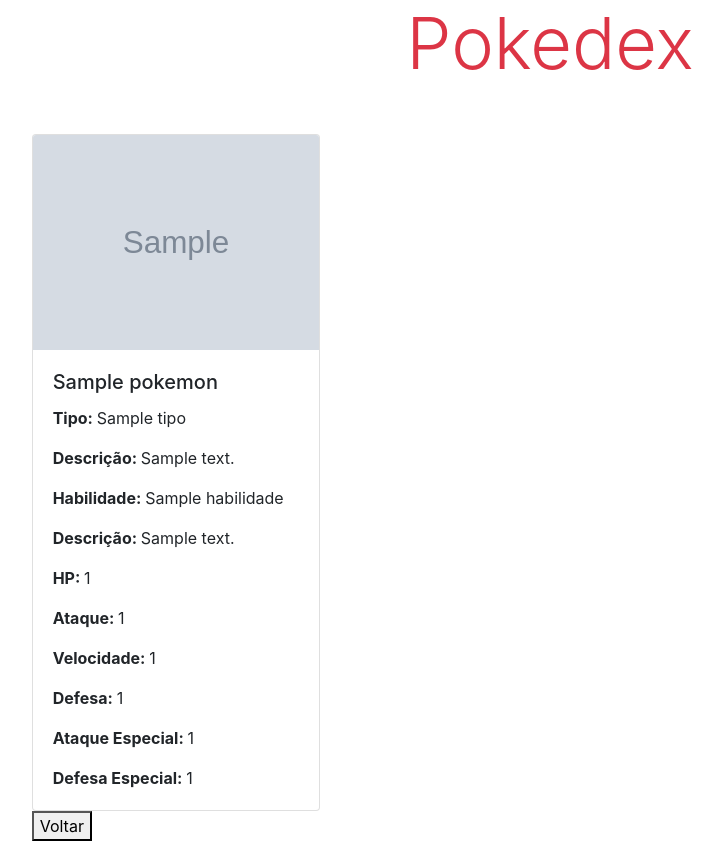
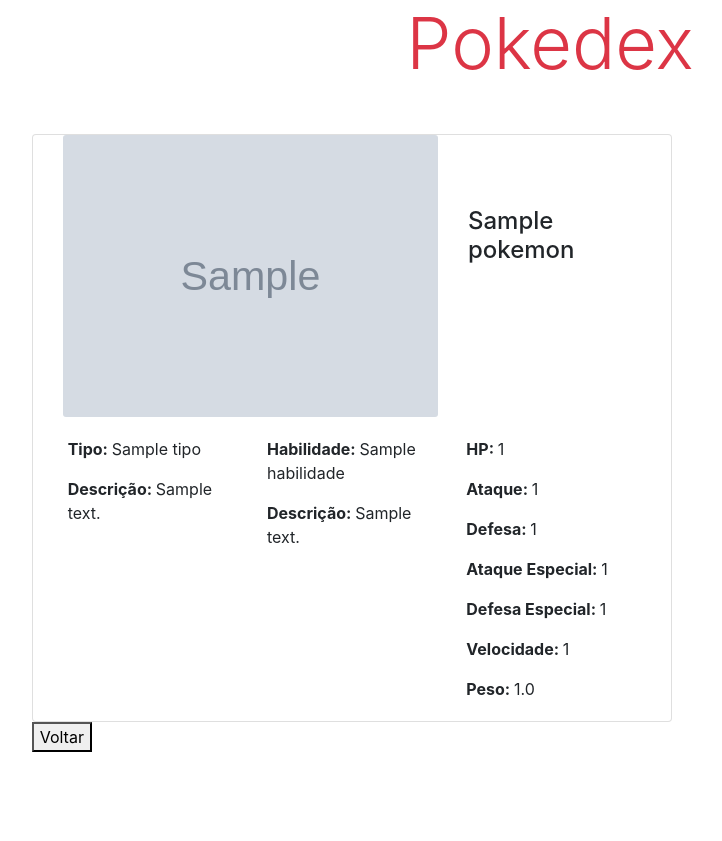
Before and after one commit to raphaelrss/pokedex_stefan, a Django app: page /pokedex/pokemon/1/ in a window 1280 px wide. Shown: the whole page, without its empty margins (90-812 px from the left). After the commit the page ends 752 px from the top, so only its background shows below. Run offline with Django 3.2, Linux system fonts and the light colour scheme; tables that the repository leaves empty hold one stand-in row (values such as "Sample post"); grey boxes marked "Sample" are stand-in pictures; some libraries are stand-ins or nearby versions.

Commit message:
o card já está com a imagem dimensionada corretamente e com os dados separados(grid)

```diff
--- a/pokedex/templates/pokemon.html
+++ b/pokedex/templates/pokemon.html
@@ -1,9 +1,23 @@
 {% extends "base.html" %}
 {% block conteudo %}
-    <div class="card" style="width: 18rem;">
-        <img src="{{ pokemon.imagem.url }}" class="card-img-top" alt="...">
+    <div class="card" style="width: 40rem;">
+        <div class="col-xl-12">
+            <div class="container">
+                <div class="row">
+                    <div class="col-xl-8">
+                        <img src="{{ pokemon.imagem.url }}" class="card-img" alt="...">
+                    </div>
+                    <div class="col-xl-4">
+                        <br><br><br>
+                        <h4 class="card-title">{{ pokemon.nome }}</h4>
+                    </div>
+                </div>
+            </div>
+        </div>
         <div class="card-body">
-            <h5 class="card-title">{{ pokemon.nome }}</h5>
+            <div class="container">
+                <div class="row">
+                    <div class="col">
                         <p class="card-text"><b>Tipo: </b>
                             {% for dados in pokemon.fk_tipo.all %}
                             {{ dados.nome }}<br>
@@ -14,6 +28,8 @@
                             {{ dados.descricao_tipo }}<br>
                             {% endfor %}
                         </p>
+                    </div>
+                    <div class="col">
                         <p class="card-text"><b>Habilidade: </b>
                             {% for dados in pokemon.fk_habilidade.all %}
                             {{ dados.nome }}<br>
@@ -24,12 +40,20 @@
                             {{ dados.descricao_habilidade }}<br>
                             {% endfor %}
                         </p>
+                    </div>
+                    <div class="col">
                         <p class="card-text"><b>HP: </b>{{ pokemon.pontos_de_vida }}</p>
                         <p class="card-text"><b>Ataque: </b>{{ pokemon.pontos_de_ataque }}</p>
-            <p class="card-text"><b>Velocidade: </b>{{ pokemon.pontos_de_velocidade }}</p>
                         <p class="card-text"><b>Defesa: </b>{{ pokemon.pontos_de_defesa }}</p>
                         <p class="card-text"><b>Ataque Especial: </b>{{ pokemon.ataque_especial }}</p>
                         <p class="card-text"><b>Defesa Especial: </b>{{ pokemon.defesa_especial }}</p>
+                        <p class="card-text"><b>Velocidade: </b>{{ pokemon.pontos_de_velocidade }}</p>
+                        <p class="card-text"><b>Peso: </b>{{ pokemon.peso }}</p>
+                    </div>
+                </div>
+            </div>
+
+
         </div>
     </div>
     <a href="{% url 'pokedex:mostrar_pokemons' %}">
```
Lines whose indentation alone changed are shown as unchanged.
